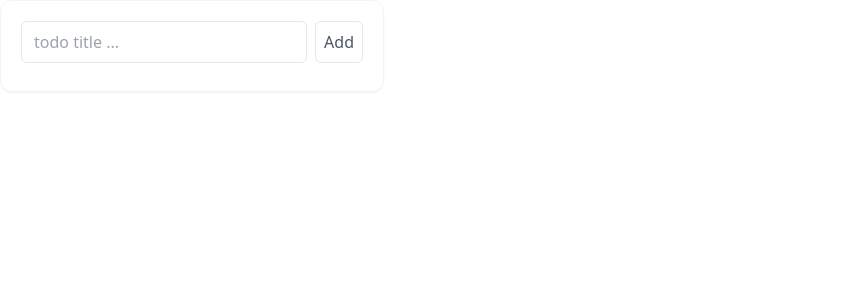
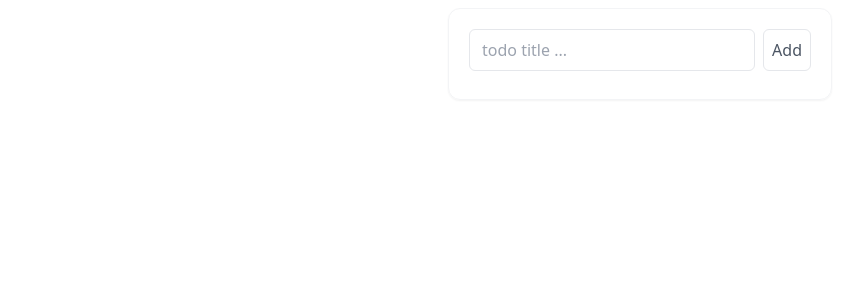
Before and after one commit to OorfeneD/nuxt-todos, a Nuxt app: page / in a window 1280 px wide. Shown: the top 300 px of the page, without its empty margins (0-853 px from the left). Built offline with nearby package versions, Linux system fonts and the light colour scheme.

Commit message:
change:: index page got layout div.
layout centered and fluid all space

```diff
--- a/pages/index.vue
+++ b/pages/index.vue
@@ -1,7 +1,9 @@
 <template>
+  <div class="w-screen min-h-screen flex flex-col items-center px-10 py-2">
   <div class=" w-96 rounded-xl border border-gray-100 shadow-sm p-5">
     <add-todo @error="showError" @addtodo="_addTodo" />
     <todo-list @removetodo="_removeTodo" @updatetodo="_updateTodo" />
+    </div>
   </div>
 </template>
 
```
